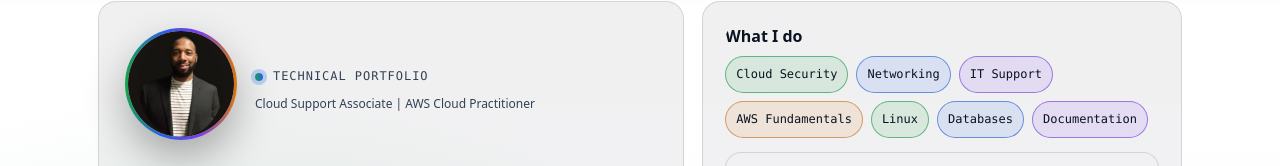
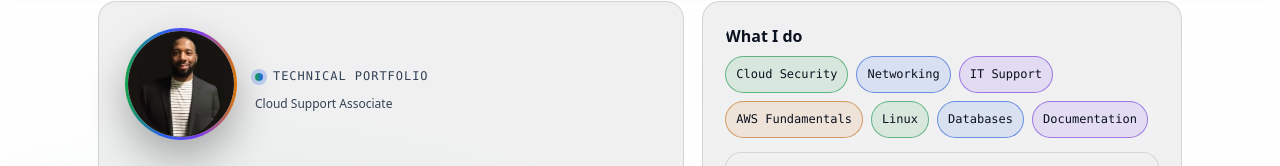
Before and after one commit to QuentinGrant/MyPortfolio, a plain HTML site: page index.html in a window 1280 px wide. Shown: the part 148-314 px from the top of the page. Drawn offline with Linux system fonts and the light colour scheme.

Commit message:
portfolio update

```diff
--- a/index.html
+++ b/index.html
@@ -638,7 +638,7 @@
           </a>
           <div>
             <div class="kicker"><span class="dot"></span>Technical Portfolio</div>
-            <div class="small" style="margin-top:6px;">Cloud Support Associate | AWS Cloud Practitioner</div>
+            <div class="small" style="margin-top:6px;">Cloud Support Associate</div>
           </div>
         </div>
 
@@ -1051,4 +1051,5 @@
     });
   </script>
 </body>
+
 </html>
```
